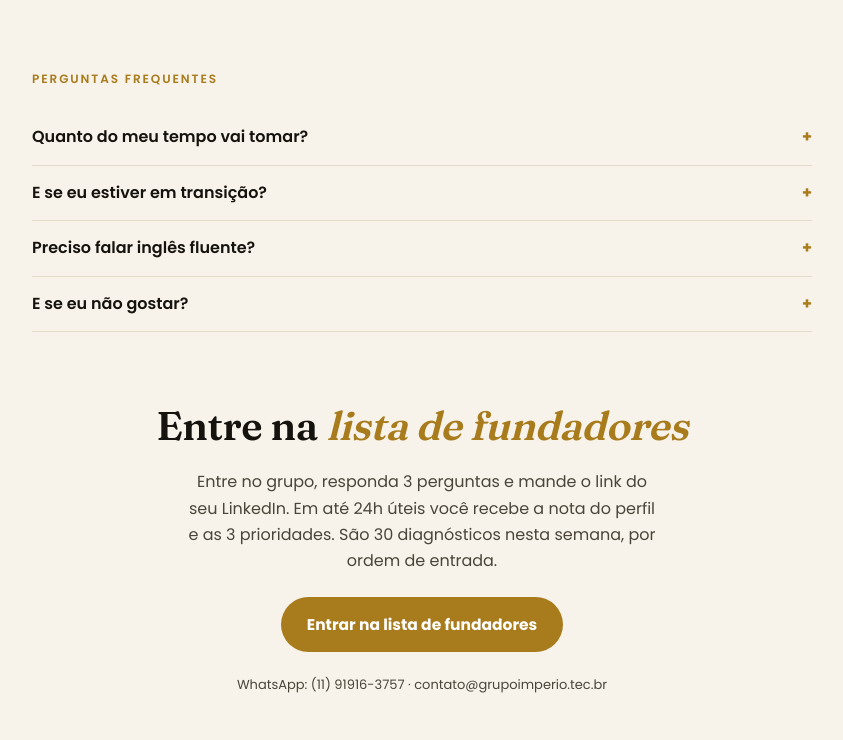
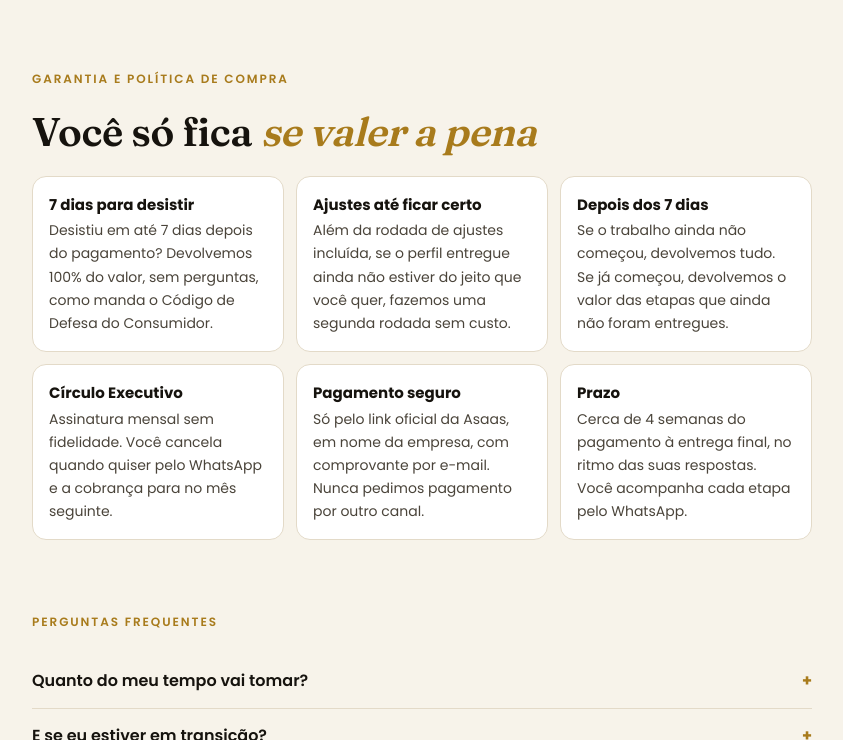
Before and after one commit to grupoimperio-tec/site, a plain HTML site: page consultoria/index.html in a window 1280 px wide. Shown: the part 4309-5049 px from the top of the page, without its empty margins (218-1061 px from the left). Drawn offline with Linux system fonts and the light colour scheme.

Commit message:
Consultoria: garantia e política de compra; caso anonimizado
Co-Authored-By: Claude Opus 5.5 <noreply@anthropic.com>
Claude-Session: https://claude.ai/code/session_01567dt2DjL6U2FaNownguba

```diff
--- a/consultoria/index.html
+++ b/consultoria/index.html
@@ -210,7 +210,7 @@ footer{text-align:center;color:var(--mut);font-size:12.5px}
     <span class="eyebrow">Quem já passou pelo processo</span>
     <h2>Casos reais, <em>com autorização</em></h2>
     <div class="casos">
-      <div class="caso"><span class="quem">Cesar Alves Teixeira</span><span class="papel">Executivo · perfil reposicionado em PT e EN</span><p>Perfil reescrito em português e inglês, com título focado no que ele resolve e posts recorrentes sobre a área dele.</p></div>
+      <div class="caso"><span class="quem">Executivo de operações</span><span class="papel">Perfil reposicionado em PT e EN</span><p>Perfil reescrito em português e inglês, com título focado no que ele resolve e posts recorrentes sobre a área dele.</p></div>
       <div class="caso"><span class="quem">Executiva de finanças</span><span class="papel">Planejamento financeiro · meios de pagamento</span><p>Saiu de nota 5,4 com um perfil que escondia os resultados. Novo perfil em português e inglês, focado no mercado internacional.</p></div>
     </div>
   </section>
@@ -246,13 +246,26 @@ footer{text-align:center;color:var(--mut);font-size:12.5px}
     </div>
   </section>
 
+  <section id="politica">
+    <span class="eyebrow">Garantia e política de compra</span>
+    <h2>Você só fica <em>se valer a pena</em></h2>
+    <div class="garantias">
+      <div><b>7 dias para desistir</b><p>Desistiu em até 7 dias depois do pagamento? Devolvemos 100% do valor, sem perguntas, como manda o Código de Defesa do Consumidor.</p></div>
+      <div><b>Ajustes até ficar certo</b><p>Além da rodada de ajustes incluída, se o perfil entregue ainda não estiver do jeito que você quer, fazemos uma segunda rodada sem custo.</p></div>
+      <div><b>Depois dos 7 dias</b><p>Se o trabalho ainda não começou, devolvemos tudo. Se já começou, devolvemos o valor das etapas que ainda não foram entregues.</p></div>
+      <div><b>Círculo Executivo</b><p>Assinatura mensal sem fidelidade. Você cancela quando quiser pelo WhatsApp e a cobrança para no mês seguinte.</p></div>
+      <div><b>Pagamento seguro</b><p>Só pelo link oficial da Asaas, em nome da empresa, com comprovante por e-mail. Nunca pedimos pagamento por outro canal.</p></div>
+      <div><b>Prazo</b><p>Cerca de 4 semanas do pagamento à entrega final, no ritmo das suas respostas. Você acompanha cada etapa pelo WhatsApp.</p></div>
+    </div>
+  </section>
+
   <section>
     <span class="eyebrow">Perguntas frequentes</span>
     <div>
       <details><summary>Quanto do meu tempo vai tomar?</summary><p>Cerca de 40 minutos no total, espalhados nas quatro semanas. Dá para responder por áudio.</p></details>
       <details><summary>E se eu estiver em transição?</summary><p>Também serve. O foco é o seu posicionamento: contamos a transição como parte da história, sem esconder e sem dramatizar. Busca de vagas não faz parte do pacote.</p></details>
       <details><summary>Preciso falar inglês fluente?</summary><p>Não. Escrevemos a versão em inglês com você e explicamos cada escolha.</p></details>
-      <details><summary>E se eu não gostar?</summary><p>A entrega inclui uma rodada de ajustes e 30 dias de suporte pelo WhatsApp.</p></details>
+      <details><summary>E se eu não gostar?</summary><p>Você tem 7 dias para desistir com reembolso integral. Depois da entrega, além da rodada de ajustes incluída, fazemos uma segunda rodada sem custo e você tem 30 dias de suporte pelo WhatsApp. <a href="#politica">Ver a política completa</a>.</p></details>
     </div>
   </section>
 
```
